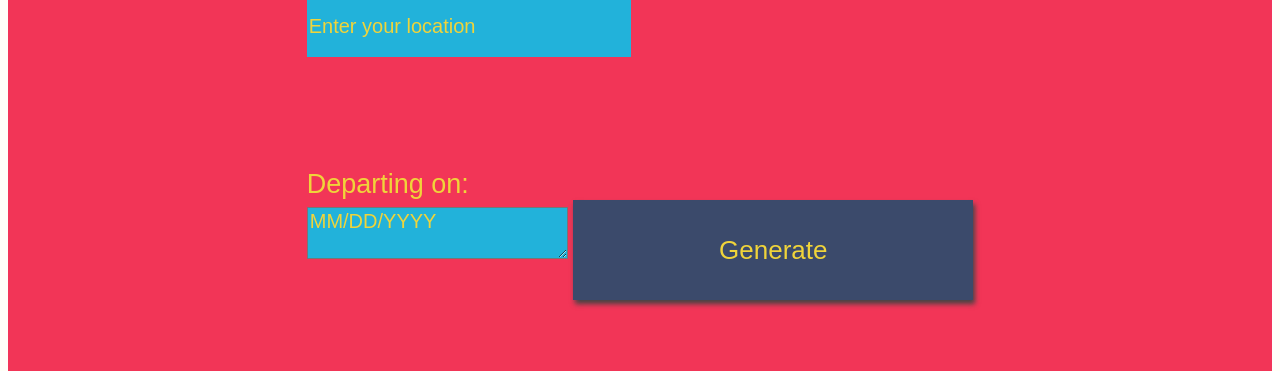
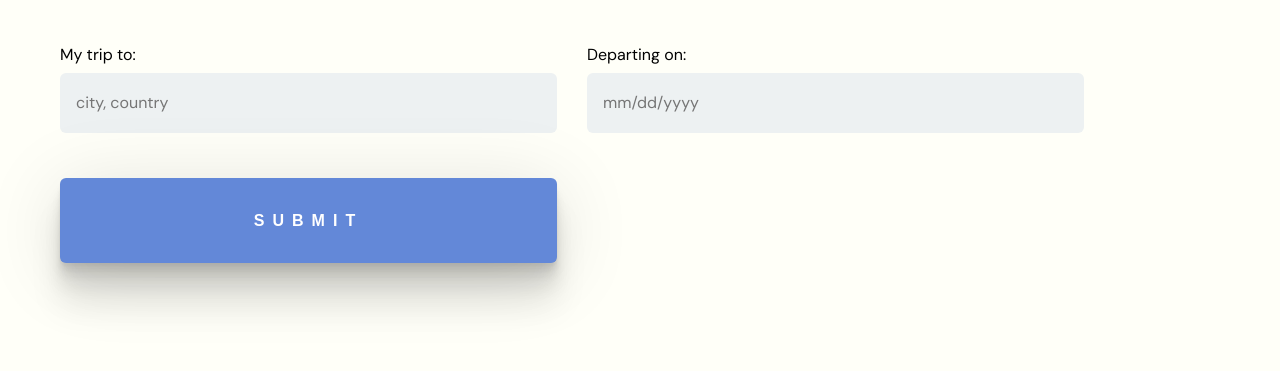
Before and after one commit to nghia-nguyen-dev/travel_app, a website built with webpack: page src/client/views/index.html in a window 1280 px wide. Shown: the part 249-620 px from the top of the page. Built offline with nearby package versions, Linux system fonts and the light colour scheme.

Commit message:
Update html and styles

```diff
--- a/src/client/styles/style.scss
+++ b/src/client/styles/style.scss
@@ -1,89 +1,98 @@
+@import url('https://fonts.googleapis.com/css2?family=DM+Sans:wght@400;700&display=swap');
+
+* {
+    box-sizing: border-box;
+    margin: 0;
+    padding: 0;
+}
+
 body{
     background: #fffff8;
-    font-family: -apple-system, BlinkMacSystemFont, sans-serif;
+    font-family: 'DM Sans', sans-serif;
+    padding: 140px 60px;
 }
 
-#app{
-    display: grid;
-    grid-auto-rows: minmax(150px, auto);
-    /* grid-template-columns:  */
-    height:100vh;
-    background: #f23557;
-    color: #f0d43a;
-    justify-content: center;
-    grid-gap: 1em;
-    font-size: 20px;
-    font-family: 'Oswald', sans-serif;
+header {
+    margin-bottom: 60px;
 }
 
-.holder{
+main {
+    max-width: 1024px;
+}
+
+h1{
+    font-size: 72px;
+    font-weight: 700;
+    letter-spacing: -2.5px;
+}
+
+.fields {
+    display: grid;
+    grid-template-columns: repeat(auto-fit, minmax(275px, 1fr));
+    gap: 0 30px;
 
 }
 
-.entry{
+.entry {
     background: rgba(59, 74, 107, .4);
 }
 
-#entryHolder{
-
+/*  Basic Styling To Override Default For Basic HTML Elements */
+label {
+    display:block;
+    margin-bottom: 8px;
 }
 
-#date{
-
+input {
+    display:block;
+    height: 60px;
+    width: 100%;
+    background:hsl(192, 15%, 94%);
+    padding-left: 16px;
+    font-size: 16px;
+    font-family: 'Oswald', sans-serif;
+    border: none;
+    border-radius: 6px;
 }
 
-#temp{
-
+button {
+    transition: background .35s ease-in, box-shadow .35s ease-in;
+    border-radius: 6px;
+    margin-top: 45px;
+    text-transform: uppercase;
+    letter-spacing: 8px;
+    font-size: 16px;
+    font-weight: 700;
+    width: 100%;
+    max-width: 497px;
+    height: 85px;
+    background: #6388d8;
+    color:white;
+    font-family: 'Oswald', sans-serif;
+    border: none;
+    box-shadow:
+    0 2.8px 2.2px rgba(0, 0, 0, 0.034),
+    0 6.7px 5.3px rgba(0, 0, 0, 0.048),
+    0 12.5px 10px rgba(0, 0, 0, 0.06),
+    0 22.3px 17.9px rgba(0, 0, 0, 0.072),
+    0 41.8px 33.4px rgba(0, 0, 0, 0.086),
+    0 10px 80px rgba(0, 0, 0, 0.12);
+    &:hover {
+        background: #5478c4;
+        box-shadow: none;
+    }
 }
 
-#content{
-
+.info {
+    margin-top: 120px;
+    h2 {
+        font-size: 32px;
+        letter-spacing: -0.7px;
+    }
 }
 
-.headline {
 
-}
-.title{
 
-}
-
-/*  Basic Styling To Override Default For Basic HTML Elements */
-label{
-    display:block;
-    font-size: 27px;
-}
-
-input{
-    display:block;
-    height: 60px;
-    width: 320px;
-    background:#22b2da;
-    color: #f0d43a;
-    font-size: 20px;
-    font-family: 'Oswald', sans-serif;
-    border: none;
-}
-
-button{
-    width: 400px;
-    height: 100px;
-    background: #3b4a6b;
-    color: #f0d43a;
-    font-size: 26px;
-    font-family: 'Oswald', sans-serif;
-    border: none;
-    box-shadow: 2px 4px 5px #444;
-}
-h1{
-    font-size: 36px;
-}
-
-textarea{
-    background:#22b2da;
-    color: #f0d43a;
-    font-size: 20px;
-    font-family: 'Oswald', sans-serif;
-}
 /* Reset style for HTML element on active to have no border*/
 input:focus,
 select:focus,
@@ -93,19 +102,17 @@ button:focus {
 }
 /* Style for Placeholder Text*/
 ::placeholder { /* Firefox, Chrome, Opera */
-    color: #f0d43a;
-    font-family: 'Oswald', sans-serif;
+
+    font-family: 'DM Sans', sans-serif;
 
 }
 
 :-ms-input-placeholder { /* Internet Explorer 10-11 */
-    color: #f0d43a;
-    font-family: 'Oswald', sans-serif;
 
+    font-family: 'DM Sans', sans-serif;
 }
 
 ::-ms-input-placeholder { /* Microsoft Edge */
-    color: #f0d43a;
-    font-family: 'Oswald', sans-serif;
 
+    font-family: 'DM Sans', sans-serif;
 }
--- a/src/client/views/index.html
+++ b/src/client/views/index.html
@@ -7,28 +7,30 @@
 </head>
 
 <body>
-	<div id="app">
-		<div class="holder headline">
-			Weather Journal App
+	<header>
+		<h1 class="holder">Travel Planner</h1>
+	</header>
+	<main>
+		<div class="fields">
+			<div class="form-field">
+				<label for="location">My trip to:</label>
+				<input type="text" id="location" name="location" placeholder="city, country">
+			</div>
+			<div class="form-field">
+				<label for="departure">Departing on:</label>
+				<input type="text" id="departure" name="departure" placeholder="mm/dd/yyyy"></input>
+			</div>
 		</div>
-		<div class="holder zip">
-			<label for="location">My trip to:</label>
-			<input type="text" id="location" placeholder="Enter your location">
-		</div>
-		<div class="holder feel">
-			<label for="departure">Departing on:</label>
-			<textarea class="myInput" id="departure" placeholder="MM/DD/YYYY"></textarea>
-			<button id="generate" type="submit"> Generate </button>
-		</div>
-		<div class="holder entry">
-			<div class="title">Most Recent Entry</div>
+		<button id="generate" type="submit">Submit</button>
+		<div class="info">
+			<h2 class="title">Forecast</h2>
 			<div class="entry">
 				<p class="entry__data"></p>
 				<p class="entry__data"></p>
 				<p class="entry__data"></p>
 			</div>
 		</div>
-	</div>
+	</main>
 </body>
 
 </html>
```
